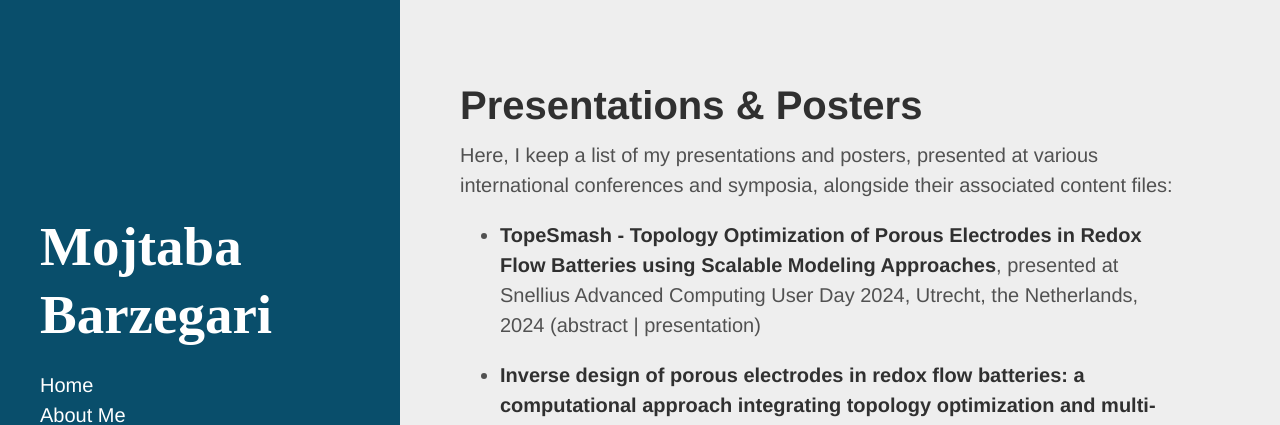
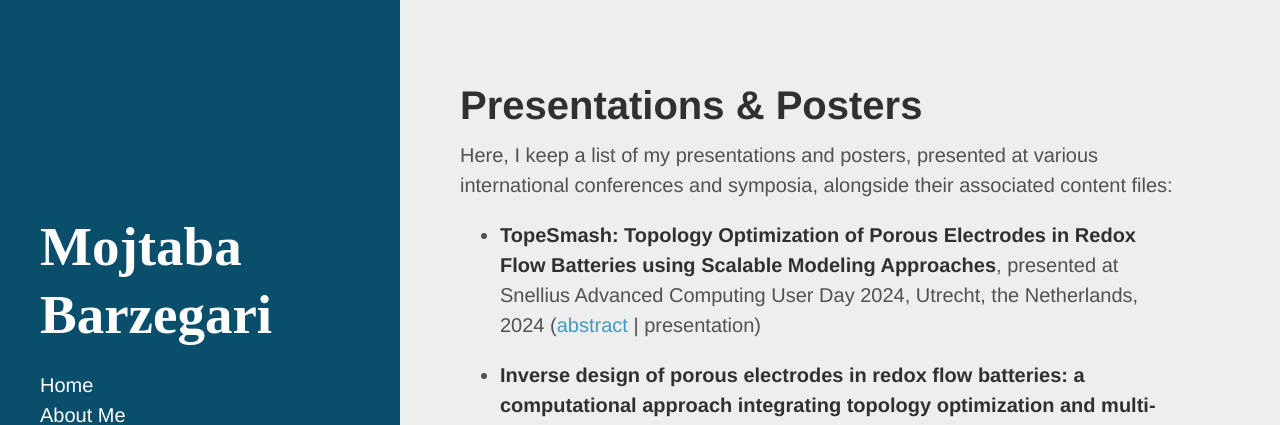
Before and after one commit to mbarzegary/mbarzegary.github.io, a Jekyll site: the page built from presentations.md, in a window 1280 px wide and 900 px high. Shown: the top 425 px of the window. Built offline with Jekyll 4.4.1, drawn with Linux system fonts in a browser that asks for light colours; nearby versions of some CDN libraries; some web fonts are replaced; part of the change alters nothing that is shown.

```diff
--- a/presentations.md
+++ b/presentations.md
@@ -7,7 +7,7 @@ Here, I keep a list of my presentations and posters, presented at various intern
 
 <!-- ## As the presenter (main author) -->
 
-* **TopeSmash - Topology Optimization of Porous Electrodes in Redox Flow Batteries using Scalable Modeling Approaches**, presented at Snellius Advanced Computing User Day 2024, Utrecht, the Netherlands, 2024 (abstract \| presentation)
+* **TopeSmash: Topology Optimization of Porous Electrodes in Redox Flow Batteries using Scalable Modeling Approaches**, presented at Snellius Advanced Computing User Day 2024, Utrecht, the Netherlands, 2024 ([abstract](/public/files/snellius-acud-2024-abstract.pdf) \| presentation)
 
 * **Inverse design of porous electrodes in redox flow batteries: a computational approach integrating topology optimization and multi-physics modeling**, presented at ECS PRiME 2024, the joint international meeting of Electrochemical Society, Honolulu, USA, 2024 ([abstract](/public/files/ecs-prime2024-abstract.pdf) \| [presentation](/public/files/ecs-prime2024-presentation.pdf))
 
```
Also changed, not shown: 1 other file.
